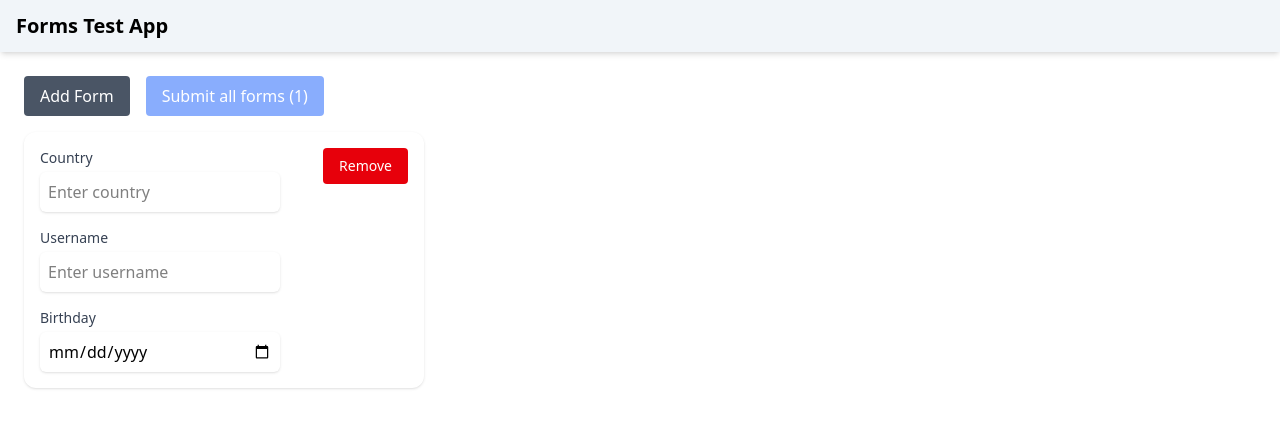
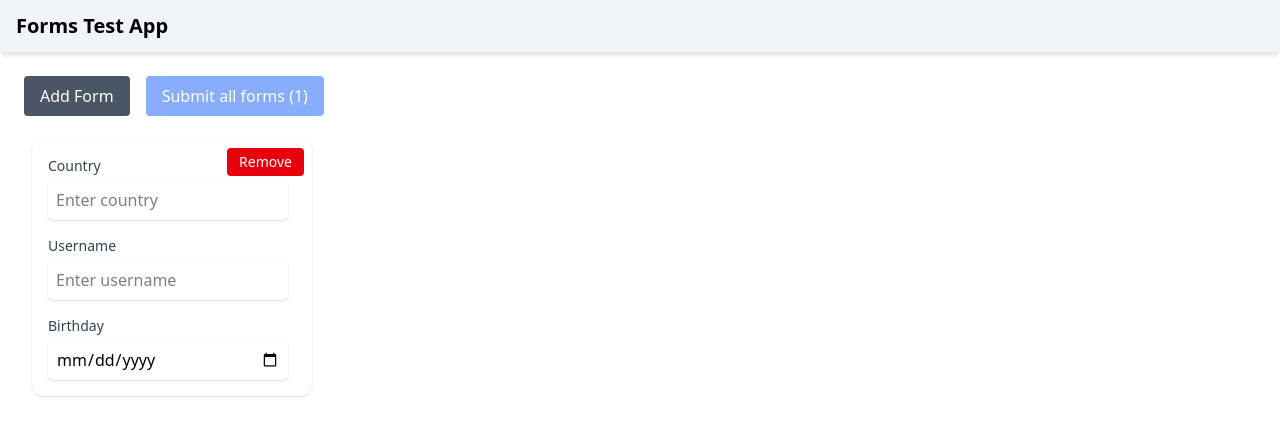
Before and after one commit to AndreySozanskii/forms-app, an Angular app: page / in a window 1280 px wide. Both pictures are taken after a click on the button "Add Form". Shown: the top 436 px of the page. Built offline with nearby package versions, Linux system fonts and the light colour scheme.

Commit message:
cleanup && ui improvements

```diff
--- a/src/app/components/forms-list/form-card/form-card.component.html
+++ b/src/app/components/forms-list/form-card/form-card.component.html
@@ -1,4 +1,4 @@
-<div [formGroup]="form" class="space-y-4 p-4 rounded-xl shadow min-w-100">
+<div [formGroup]="form" class="space-y-4 p-4 rounded-xl shadow">
   <div class="form-group">
     <label class="block text-sm font-medium text-gray-700">Country</label>
     <input
--- a/src/app/components/forms-list/form-card/form-card.component.ts
+++ b/src/app/components/forms-list/form-card/form-card.component.ts
@@ -26,7 +26,6 @@ import { Observable, Subject, takeUntil } from 'rxjs';
 import { map } from 'rxjs/operators';
 
 @Component({
-  standalone: true,
   selector: 'app-form-card',
   templateUrl: './form-card.component.html',
   imports: [ReactiveFormsModule, ValidationMessageDirective],
--- a/src/app/components/forms-list/forms-list.component.html
+++ b/src/app/components/forms-list/forms-list.component.html
@@ -34,14 +34,14 @@
     }
   </div>
 
-  <div formArrayName="forms" class="grid grid-cols-4 gap-4">
+  <div formArrayName="forms" class="grid grid-cols-1 sm:grid-cols-2 md:grid-cols-3 lg:grid-cols-4 gap-4">
     @for (ctrl of forms.controls; let i = $index; track ctrl) {
-      <div class="relative w-max">
+      <div class="relative p-2">
         <app-form-card [formControl]="$any(ctrl)" [index]="i"></app-form-card>
         <button
           [disabled]="isSubmitting()"
           (click)="removeForm(i)"
-          class="px-4 py-2 rounded absolute top-4 right-4 text-sm text-white bg-red-600 disabled:opacity-50"
+          class="absolute top-4 right-4 px-3 py-1 text-sm rounded text-white bg-red-600 disabled:opacity-50"
           type="button"
         >
           Remove
--- a/src/app/components/forms-list/forms-list.component.ts
+++ b/src/app/components/forms-list/forms-list.component.ts
@@ -30,7 +30,6 @@ import { map } from 'rxjs/operators';
 import { FormSubmitService } from '@services/http';
 
 @Component({
-  standalone: true,
   selector: 'app-forms-list',
   imports: [ReactiveFormsModule, FormCardComponent, AsyncPipe],
   providers: [FormSubmitService],
--- a/src/app/components/header/header.component.ts
+++ b/src/app/components/header/header.component.ts
@@ -2,7 +2,6 @@ import { Component } from '@angular/core';
 import { RouterLink } from '@angular/router';
 
 @Component({
-  standalone: true,
   selector: 'app-header',
   imports: [RouterLink],
   templateUrl: './header.component.html',
--- a/src/app/pages/main-page/main-page.component.ts
+++ b/src/app/pages/main-page/main-page.component.ts
@@ -2,7 +2,6 @@ import { ChangeDetectionStrategy, Component } from '@angular/core';
 import { FormsListComponent } from '@components/forms-list';
 
 @Component({
-  standalone: true,
   selector: 'app-main-page',
   imports: [FormsListComponent],
   templateUrl: './main-page.component.html',
```
